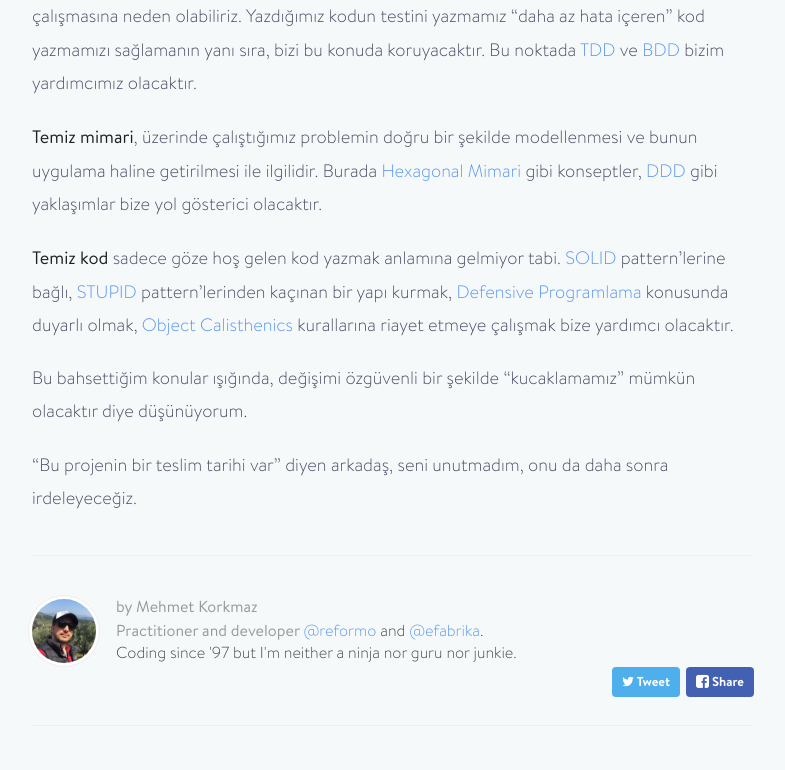
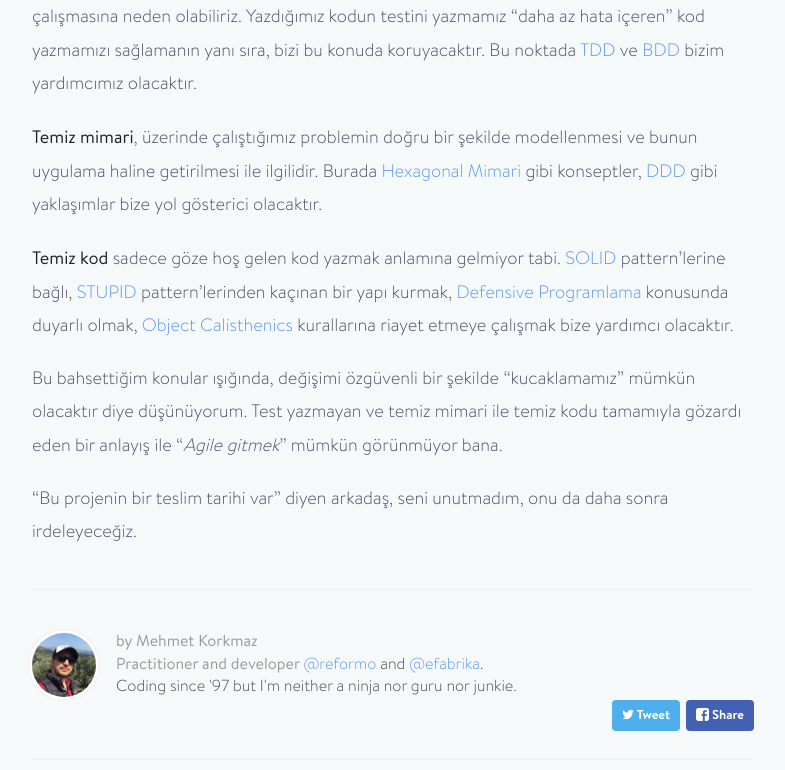
Before and after one commit to mkorkmaz/mkorkmaz.github.io, a Jekyll site: the page built from _posts/2019-03-23-degisime-acik-olmak.markdown, in a window 1280 px wide and 900 px high, scrolled down 1723 px. Shown: the top 770 px of the window, without its empty margins (248-1033 px from the left). Built offline with Jekyll 4.4.1, drawn with Linux system fonts in a browser that asks for light colours; nearby versions of some CDN libraries.

Commit message:
warning added for the important issues

```diff
--- a/_posts/2019-03-23-degisime-acik-olmak.markdown
+++ b/_posts/2019-03-23-degisime-acik-olmak.markdown
@@ -41,6 +41,6 @@ Bir geliştirici açısından bu bahsettiğimiz özgüveni en başta "**test yaz
 
 **Temiz kod** sadece göze hoş gelen kod yazmak anlamına gelmiyor tabi. [SOLID](http://butunclebob.com/ArticleS.UncleBob.PrinciplesOfOod){:target="_blank"} pattern'lerine bağlı, [STUPID](https://nikic.github.io/2011/12/27/Dont-be-STUPID-GRASP-SOLID.html){:target="_blank"} pattern'lerinden kaçınan bir yapı kurmak, [Defensive Programlama](https://ocramius.github.io/extremely-defensive-php/#/){:target="_blank"} konusunda duyarlı olmak, [Object Calisthenics](https://www.cs.helsinki.fi/u/luontola/tdd-2009/ext/ObjectCalisthenics.pdf){:target="_blank"} kurallarına riayet etmeye çalışmak bize yardımcı olacaktır.
 
-Bu bahsettiğim konular ışığında, değişimi özgüvenli bir şekilde "kucaklamamız" mümkün olacaktır diye düşünüyorum.
+Bu bahsettiğim konular ışığında, değişimi özgüvenli bir şekilde "kucaklamamız" mümkün olacaktır diye düşünüyorum. Test yazmayan ve temiz mimari ile temiz kodu tamamıyla gözardı eden bir anlayış ile "_Agile gitmek_" mümkün görünmüyor bana.
 
 "Bu projenin bir teslim tarihi var" diyen arkadaş, seni unutmadım, onu da daha sonra irdeleyeceğiz.
```
